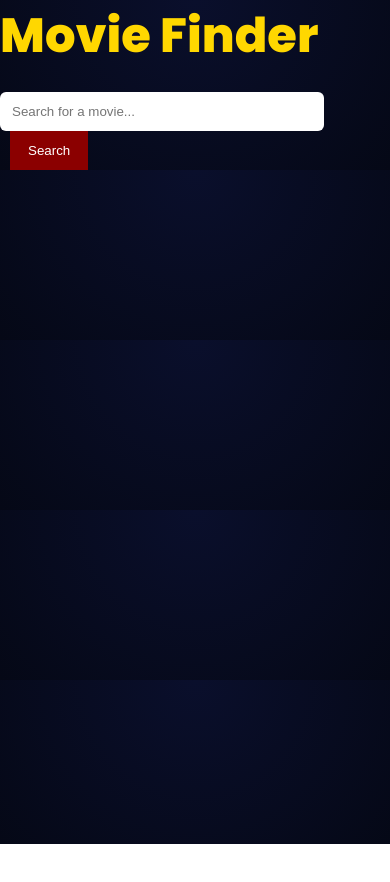
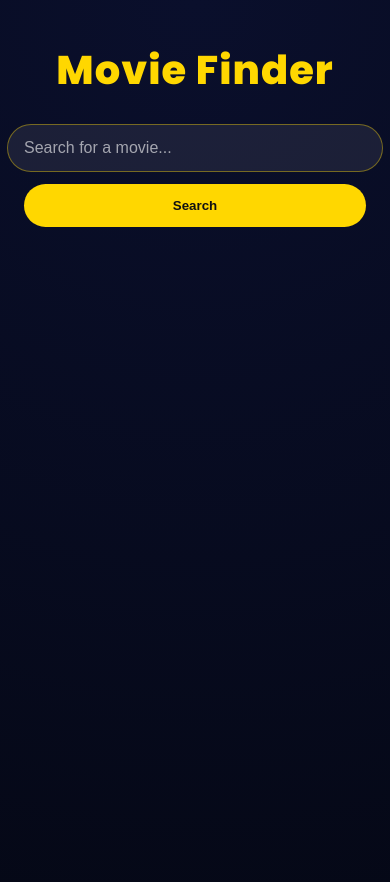
Before and after one commit to jesusrflores/movie-finder-app, a React (Vite) app: page / in a window 390 px wide. Shown: the top 882 px of the page. Before the commit the page ends 844 px from the top, so only its background shows below. Built offline with nearby package versions, Linux system fonts and the light colour scheme.

Commit message:
Changed styling and updated some behaviors in app.tsx

```diff
--- a/src/App.css
+++ b/src/App.css
@@ -1,91 +1,204 @@
-.app {
+.App {
+  min-height: 100vh;
+  padding: 40px 24px;
   text-align: center;
-  padding: 30px;
 }
 
 /* TITLE */
 .title {
   font-weight: 800;
-  font-size: 48px;
+  font-size: clamp(40px, 7vw, 72px);
   color: gold;
-  margin-bottom: 20px;
+  margin-bottom: 24px;
+  text-align: center;
+  letter-spacing: 1px;
 }
 
 /* SEARCH */
 .search-container {
   display: flex;
   justify-content: center;
-  margin-bottom: 30px;
+  align-items: center;
+  gap: 12px;
+  margin: 0 auto 45px;
+  width: 100%;
+  max-width: 600px;
 }
 
 .search-input {
-  padding: 12px;
-  width: 300px;
-  border-radius: 6px;
-  border: none;
+  padding: 14px 16px;
+  width: 100%;
+  border-radius: 999px;
+  border: 1px solid rgba(255, 215, 0, 0.4);
+  background: rgba(255, 255, 255, 0.08);
+  color: white;
+  font-size: 16px;
+  outline: none;
+}
+
+.search-input::placeholder {
+  color: rgba(255, 255, 255, 0.6);
 }
 
 .search-button {
-  padding: 12px 18px;
-  margin-left: 10px;
-  background: #8b0000;
-  color: white;
+  padding: 14px 22px;
+  border-radius: 999px;
+  background: gold;
+  color: #111;
   border: none;
+  font-weight: 700;
   cursor: pointer;
+  transition: transform 0.2s, background 0.2s;
+}
+
+.search-button:hover {
+  transform: translateY(-2px);
+  background: #ffd84d;
 }
 
 /* GRID */
 .movie-grid {
   display: grid;
-  grid-template-columns: repeat(4, 1fr);
-  gap: 25px;
-  justify-items: center;
+  grid-template-columns: repeat(auto-fill, minmax(190px, 1fr));
+  gap: 28px;
+  width: 100%;
+  max-width: 1200px;
+  margin: 0 auto;
+}
+
+/* BUTTON WRAPPER */
+.movie-card-button {
+  background: transparent;
+  border: none;
+  padding: 0;
+  cursor: pointer;
+  text-align: left;
 }
 
 /* CARD */
 .movie-card {
-  background: #111;
-  padding: 10px;
-  border-radius: 10px;
+  height: 390px;
+  background: rgba(17, 17, 30, 0.95);
+  border-radius: 16px;
+  overflow: hidden;
+  border: 1px solid rgba(255, 215, 0, 0.2);
   transition: transform 0.3s, box-shadow 0.3s;
 }
 
 .movie-card:hover {
-  transform: scale(1.05);
-  box-shadow: 0 0 20px rgba(255, 215, 0, 0.6);
+  transform: translateY(-8px);
+  box-shadow: 0 0 25px rgba(255, 215, 0, 0.45);
 }
 
-/* MODAL (centered with blur) */
-.details-panel {
-  position: fixed;
-  top: 50%;
-  left: 50%;
-  transform: translate(-50%, -50%);
-  background: #1a1a2e;
-  padding: 25px;
-  width: 400px;
-  border-radius: 12px;
-  z-index: 1000;
-  box-shadow: 0 0 30px rgba(0,0,0,0.8);
+.movie-poster {
+  width: 100%;
+  height: 280px;
+  object-fit: cover;
+  display: block;
 }
 
-/* BACKDROP BLUR */
-.details-panel::before {
-  content: "";
+.movie-info {
+  padding: 14px;
+  text-align: center;
+}
+
+.movie-info h3 {
+  margin: 0 0 8px;
+  font-size: 16px;
+  color: white;
+}
+
+.movie-info p {
+  margin: 0;
+  color: gold;
+  font-weight: 600;
+}
+
+/* MODAL */
+.modal-backdrop {
   position: fixed;
   inset: 0;
+  background: rgba(0, 0, 0, 0.7);
   backdrop-filter: blur(6px);
-  z-index: -1;
+  display: flex;
+  align-items: center;
+  justify-content: center;
+  z-index: 999;
+  padding: 20px;
+}
+
+.details-panel {
+  position: relative;
+  background: #11111f;
+  padding: 28px;
+  width: 450px;
+  max-width: 90vw;
+  max-height: 90vh;
+  overflow-y: auto;
+  border-radius: 18px;
+  box-shadow: 0 0 35px rgba(0, 0, 0, 0.85);
+  border: 1px solid rgba(255, 215, 0, 0.35);
+  text-align: left;
+}
+
+.details-panel h2 {
+  color: gold;
+  text-align: center;
+  margin-top: 10px;
+}
+
+.details-panel img {
+  width: 100%;
+  max-height: 420px;
+  object-fit: contain;
+  border-radius: 12px;
+  margin-bottom: 18px;
+}
+
+.details-panel iframe {
+  border: none;
+  border-radius: 12px;
+  margin-top: 12px;
 }
 
 /* CLOSE BUTTON */
 .close-btn {
   position: absolute;
-  top: 10px;
-  right: 12px;
-  background: none;
+  top: 12px;
+  right: 14px;
+  background: rgba(255, 255, 255, 0.1);
   border: none;
   color: white;
-  font-size: 18px;
+  font-size: 24px;
+  width: 36px;
+  height: 36px;
+  border-radius: 50%;
   cursor: pointer;
 }
+
+.close-btn:hover {
+  background: rgba(255, 215, 0, 0.25);
+}
+
+/* MOBILE */
+@media (max-width: 600px) {
+  .search-container {
+    flex-direction: column;
+  }
+
+  .search-button {
+    width: 100%;
+  }
+
+  .movie-grid {
+    grid-template-columns: repeat(auto-fill, minmax(150px, 1fr));
+  }
+
+  .movie-card {
+    height: 350px;
+  }
+
+  .movie-poster {
+    height: 240px;
+  }
+}
--- a/src/App.tsx
+++ b/src/App.tsx
@@ -37,30 +37,31 @@ const App: React.FC = () => {
       <SearchBar onSearch={handleSearch} />
 
       <div className="movie-grid">
-        {movies.map((movie, index) => (
-
-          <div
-          key={index}
-          onClick={() => handleSelectMovie(movie)}>
+      {movies.map((movie) => (
+        <button
+          key={movie.imdbID}
+          className="movie-card-button"
+          onClick={() => handleSelectMovie(movie)}
+        >
           <MovieCard movie={movie} />
-            </div>
-
+        </button>
       ))}
 
       </div>
       {movieDetails && (
-        <div className="details-panel">
+  <div className="modal-backdrop" onClick={() => setMovieDetails(null)}>
+    <div className="details-panel" onClick={(e) => e.stopPropagation()}>
       <button
         className="close-btn"
-            onClick={() => setMovieDetails(null)}>
-            X
+        onClick={() => setMovieDetails(null)}
+      >
+        ×
       </button>
 
       <h2>{movieDetails.Title}</h2>
-          <img
-            src={movieDetails.Poster}
-            alt={movieDetails.Title}
-            />
+
+      <img src={movieDetails.Poster} alt={movieDetails.Title} />
+
       <p><strong>Genre:</strong> {movieDetails.Genre}</p>
       <p><strong>Plot:</strong> {movieDetails.Plot}</p>
       <p><strong>IMDB Rating:</strong> {renderStars(movieDetails.imdbRating)}</p>
@@ -68,9 +69,12 @@ const App: React.FC = () => {
       <iframe
         width="100%"
         height="200"
-              src={`https://www.youtube.com/embed?listType=search&list=${encodeURIComponent(movieDetails.Title + " trailer")}`}
+        src={`https://www.youtube.com/embed?listType=search&list=${encodeURIComponent(
+          movieDetails.Title + " trailer"
+        )}`}
         title="Trailer"
       />
+      </div>
       </div>
     )}
     </div>
--- a/src/components/MovieCard.tsx
+++ b/src/components/MovieCard.tsx
@@ -14,12 +14,19 @@ const MovieCard: React.FC<Props> = ({ movie }) => {
   return (
     <div className="movie-card">
       <img
-                src={movie.Poster !== "N/A" ? movie.Poster : ""}
+        src={
+          movie.Poster !== "N/A"
+            ? movie.Poster
+            : "https://via.placeholder.com/300x450?text=No+Poster"
+        }
         alt={movie.Title}
         className="movie-poster"
       />
+
+      <div className="movie-info">
         <h3>{movie.Title}</h3>
         <p>{movie.Year}</p>
+      </div>
     </div>
   );
 };
--- a/src/components/SearchBar.tsx
+++ b/src/components/SearchBar.tsx
@@ -1,5 +1,4 @@
 import React, { useState } from "react";
-import "../App.css";
 
 type Props = {
   onSearch: (query: string) => void;
@@ -10,13 +9,13 @@ const SearchBar: React.FC<Props> = ({ onSearch }) => {
 
   const handleSubmit = (e: React.FormEvent<HTMLFormElement>) => {
     e.preventDefault();
-    if (!query) return;
+    if (!query.trim()) return;
 
     onSearch(query);
   };
 
   return (
-      <form onSubmit={handleSubmit}>
+    <form className="search-container" onSubmit={handleSubmit}>
       <input
         className="search-input"
         type="text"
@@ -24,11 +23,11 @@ const SearchBar: React.FC<Props> = ({ onSearch }) => {
         value={query}
         onChange={(e) => setQuery(e.target.value)}
       />
+
       <button type="submit" className="search-button">
         Search
       </button>
     </form>
-
   );
 };
 
```
Lines whose indentation alone changed are shown as unchanged.
